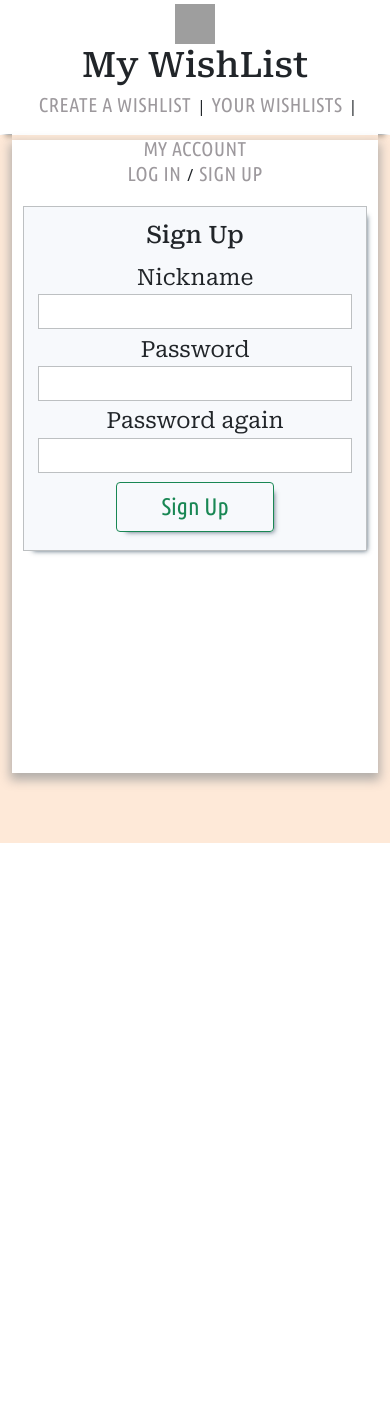
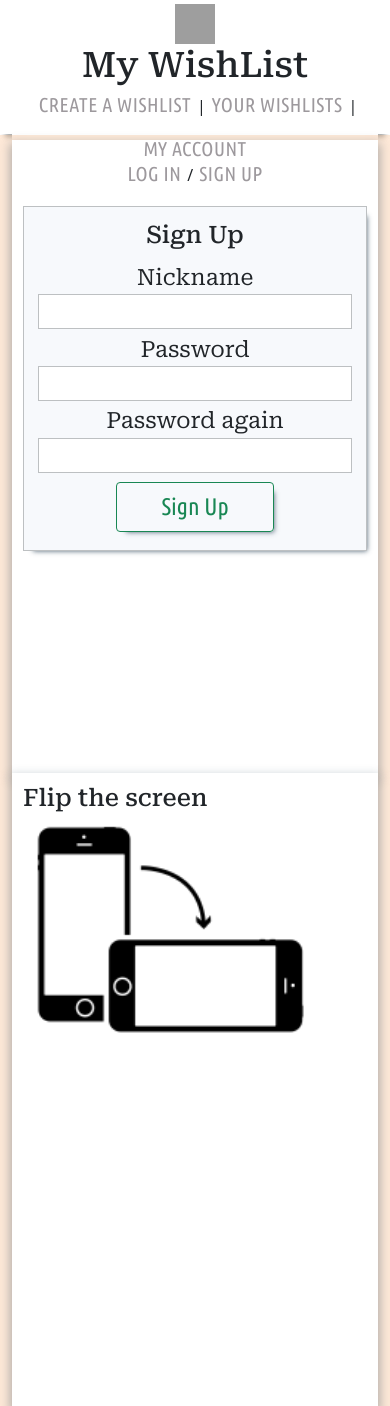
Before and after one commit to AnigalHub/WishList, a Vue app in the folder wish_list.client/: page / in a window 390 px wide. Before the commit the page ends 844 px from the top, so only its background shows below. Built offline with nearby package versions, Linux system fonts and the light colour scheme; grey boxes are pictures that could not be loaded.

Commit message:
добавлена адаптивность на блок screenRotation

```diff
--- a/wish_list.client/src/App.vue
+++ b/wish_list.client/src/App.vue
@@ -379,7 +379,10 @@ export default {
   #wishlists input{border: none !important;}
 
   /*Адаптивность*/
-  @media (max-width: 500px) {
+  @media (max-width: 500px)
+  {
+    /*Компонент - ПереворотЭкрана(screenRotation)*/
+    #screenRotation{display: block;}
     /*с чего начинаем и заканчиваем рисовать полосочки при наведении на ссылки в навигации*/
     .menu-main a:before, .menu-main a:after {display: none;}
   }
```
